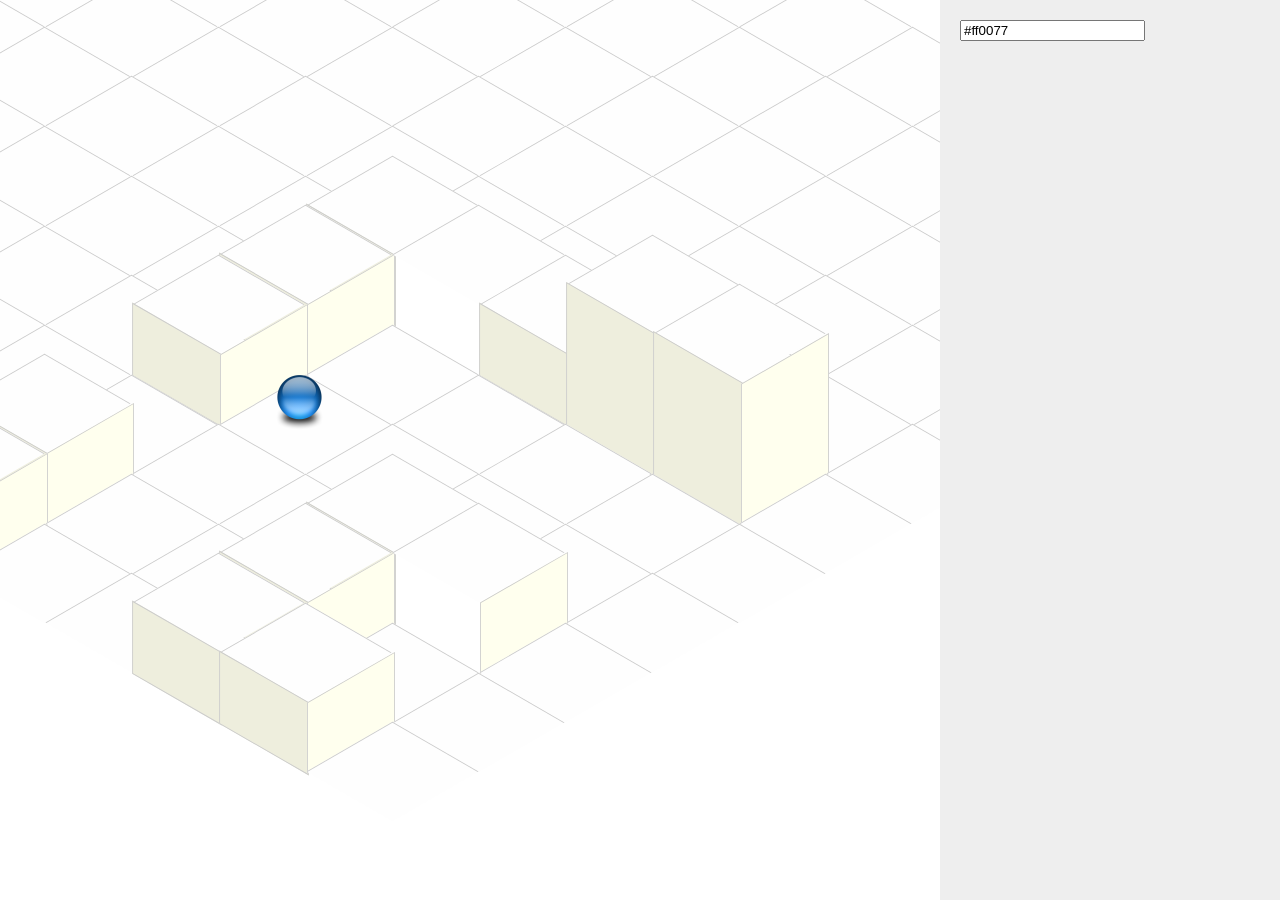
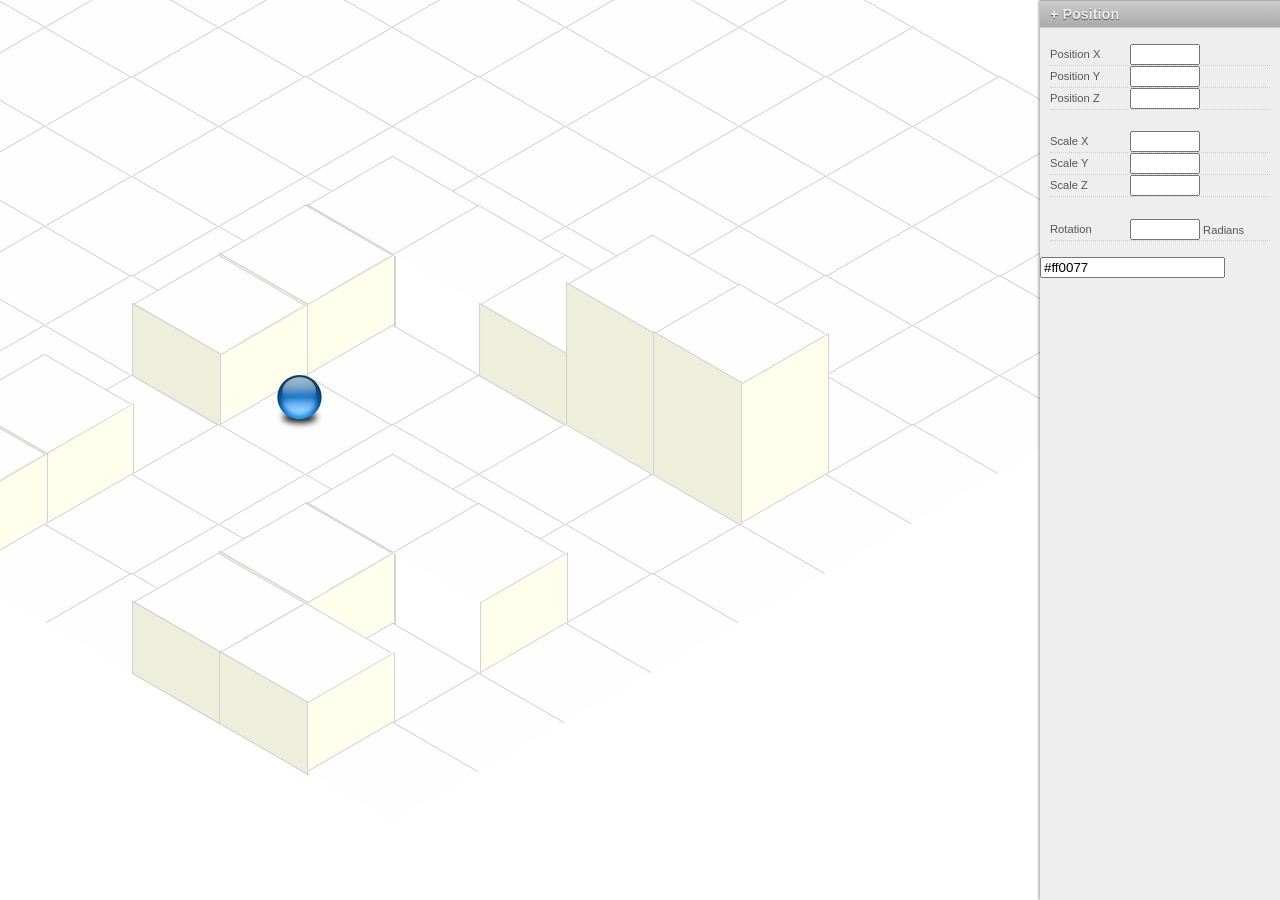
Before and after one commit to bnolan/bnolan.github.com, a Jekyll site: the page science/splats/index.html, which Jekyll copies as it is, in a window 1280 px wide. Built offline with Jekyll 4.4.1, drawn with Linux system fonts in a browser that asks for light colours.

Commit message:
* Rankers!

```diff
--- a/science/splats/app.coffee
+++ b/science/splats/app.coffee
@@ -40,6 +40,7 @@
 
     @canvas = $("<canvas />")
     @label = $("<label />")
+    @canvas.click @onclick
 
     position = new Vector(@grid.x * 100, 0, @grid.y * 100)
     pt = position.project()
@@ -101,6 +102,10 @@
     @ctx = @canvas[0].getContext('2d')
 
     # if @grid.y == 0 and @isWest() #
+
+  onclick: (e) =>
+    $('canvas').removeClass('selected')
+    @canvas.addClass('selected')
 
   project: (vector)->
     r = 0.46365
--- a/science/splats/index.html
+++ b/science/splats/index.html
@@ -4,6 +4,7 @@
 body{
 /*   -webkit-perspective: 500;*/
 overflow: hidden;
+fontsize: 0.9em;
 }
 canvas{
   position: absolute;
@@ -32,6 +33,11 @@
   border-right: 1px solid #ccc;
 }
 
+canvas.selected{
+  background: #ff7;
+  border-color: black;
+}
+
 label{
   position: absolute;
   z-index: 10000;
@@ -55,10 +61,11 @@
   right: 0;
   top: 0;
   bottom: 0;
-  width: 300px;
-  padding: 20px;
+  width: 240px;
+  padding: 0;
   z-index: 50000;
   background: #eee;
+  -webkit-box-shadow: -1px 0 3px rgba(0,0,0,0.4);
 }
 #playfield{
   position: absolute;
@@ -66,10 +73,73 @@
   top: 300px;
   z-index: 10000;
 }
-#sidebar{}
+#sidebar dl{
+  font-size: 0.7em;
+  color: #555;
+  padding: 5px 10px;
+}
+#sidebar dt, #sidebar dd{
+  line-height: 20px;
+}
+#sidebar dt{
+  position: absolute;
+  padding: 0;
+  margin: 0;
+}
+#sidebar dd{
+  border-bottom: 1px dotted #ccc;
+  margin: 0;
+  padding: 0 0 0 80px;
+}
+#sidebar dd input{
+  width: 70px;
+}
+#sidebar h3{
+  background: -webkit-gradient(linear, left top, left bottom, from(#ccc), to(#aaa));
+  border-bottom: 1px solid #ccc;
+  border-top: 1px solid #aaa;
+  padding: 5px 10px;
+  font-size: 0.9em;
+  color: #eee;
+  margin: 0;
+  text-shadow: 0 1px 1px #555;
+}
+#sidebar h3:before{
+  content: "+";
+}
 </style>
 
 <div id="sidebar">
+
+  <div>
+    <h3>
+      Position
+    </h3>
+
+    <dl>
+      <dt>Position X</dt>
+      <dd><input type="text"></dd>
+      <dt>Position Y</dt>
+      <dd><input type="text"></dd>
+      <dt>Position Z</dt>
+      <dd><input type="text"></dd>
+    </dl>
+
+    <dl>
+      <dt>Scale X</dt>
+      <dd><input type="text"></dd>
+      <dt>Scale Y</dt>
+      <dd><input type="text"></dd>
+      <dt>Scale Z</dt>
+      <dd><input type="text"></dd>
+    </dl>
+
+    <dl>
+      <dt>Rotation</dt>
+      <dd><input type="text"> Radians</dd>
+    </dl>
+  </div>
+
   <input type="text" id="color" value="#ff0077" />
 </div>
 
```
Also changed, not shown: _posts/2010-10-22-gisborne.md (added, +9 -0 lines), images/rankers.jpg (added).
